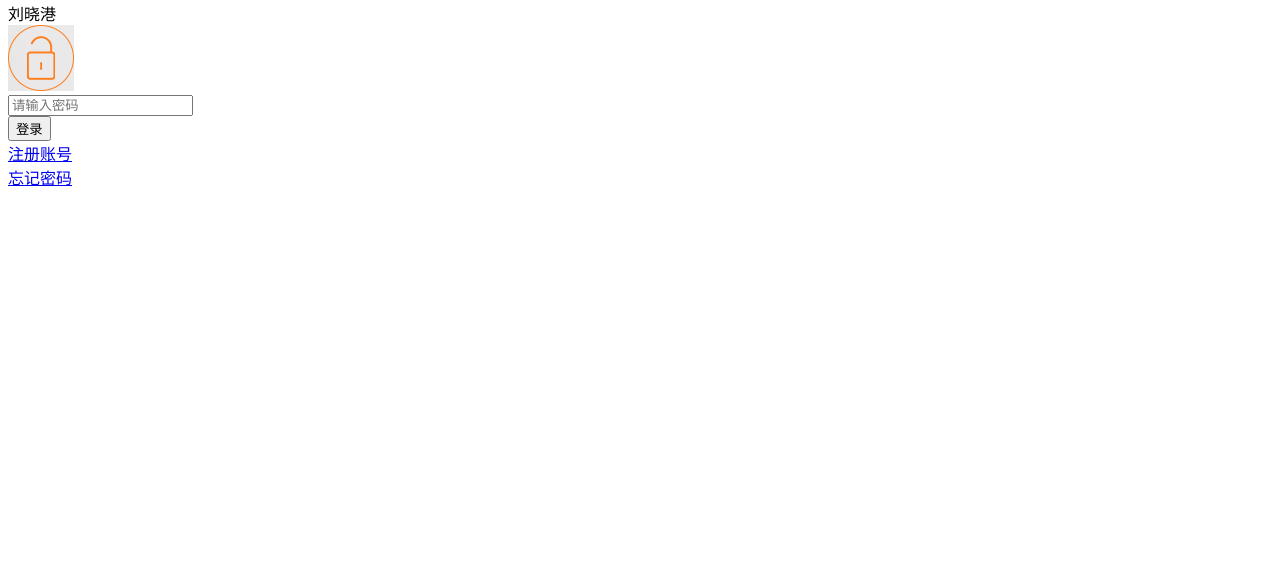
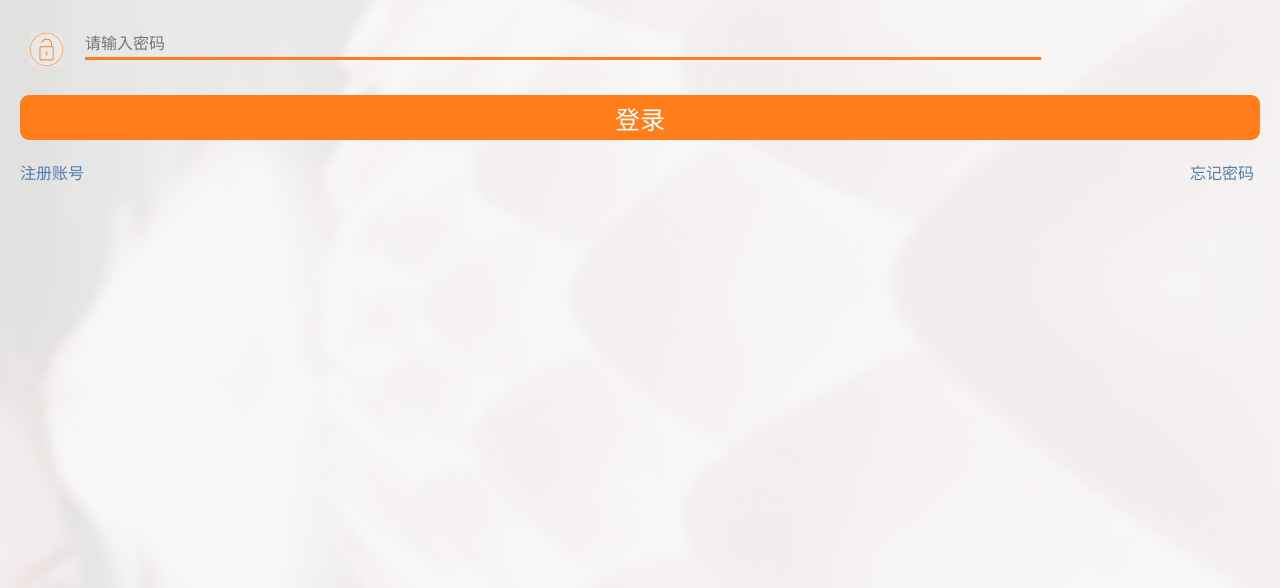
Before and after one commit to SupperLiu/liuxiaogang, a plain HTML site: page YC项目/login2.html in a window 1280 px wide. Shown: the part 212-800 px from the top of the page. Drawn offline with Linux system fonts and the light colour scheme.

Commit message:
修改问题了

```diff
--- a/YC项目/css/login2.less
+++ b/YC项目/css/login2.less
@@ -20,7 +20,7 @@ html,body,.wrap{
         text-align: center;
 
 
-        .login_h_center{
+        .login2_h_center{
             font: "微软雅黑";
             font-size: 18px;
             color: #4d4d4d;
@@ -33,11 +33,11 @@ html,body,.wrap{
     }
     section{
         -webkit-box-flex: 1;
-        .login_s_main{
+        .login2_s_main{
 
             .full(100%,45px,none);
             .box(horizontal);
-            .login_s_m_left{
+            .login2_s_m_left{
                 .full(85px,auto,none);
                 img{
                     .full(32.5px,auto,none);
@@ -45,7 +45,7 @@ html,body,.wrap{
                     margin-top: 3px;
                 }
         }
-        .login_s_m_right{
+        .login2_s_m_right{
             -webkit-box-flex: 1;
             input{
                 .full(80%,30px,none);
@@ -55,12 +55,12 @@ html,body,.wrap{
             }
         }
      }
-     .login_s_main2{
+     .login2_s_main2{
 
             .full(100%,45px,none);
             .box(horizontal);
             margin-top: 10px;
-            .login_s_m_left2{
+            .login2_s_m_left2{
                 .full(85px,auto,none);
                 img{
                     .full(32.5px,auto,none);
@@ -68,7 +68,7 @@ html,body,.wrap{
                     margin-top: 3px;
                 }
         }
-        .login_s_m_right2{
+        .login2_s_m_right2{
             -webkit-box-flex: 1;
             position: relative;
             input{
@@ -79,7 +79,7 @@ html,body,.wrap{
             }
          }
       }
-      .login_s_main3{
+      .login2_s_main3{
           .full(100%,45px,none);
           padding: 20px 20px;
           button{
@@ -91,10 +91,10 @@ html,body,.wrap{
               outline: none;
           }
       }
-      .login_s_main4{
+      .login2_s_main4{
           margin-top: 40px;
           .box(horizontal);
-          .login_s_m4_left{
+          .login2_s_m4_left{
               .full(90px,20px,none);
               a{
                   margin-left: 20px;
@@ -103,10 +103,10 @@ html,body,.wrap{
               }
 
           }
-          .login_s_m4_center{
+          .login2_s_m4_center{
               -webkit-box-flex: 1;
           }
-          .login_s_m4_right{
+          .login2_s_m4_right{
               .full(90px,20px,none);
               a{
                   text-decoration: none;
--- a/YC项目/login2.html
+++ b/YC项目/login2.html
@@ -3,7 +3,7 @@
 	<head>
 		<meta charset="UTF-8">
 		<meta name="viewport" content="initial-scale=1.0, maximum-scale=1.0, user-scalable=no" />
-		<link rel="stylesheet" type="text/css" href="css/login22.css"/>
+		<link rel="stylesheet" type="text/css" href="css/login2.css"/>
 		<title>登录</title>
 	</head>
 	<body>
```
Also changed, not shown: YC项目/css/login.css, YC项目/css/login2.css, YC项目/css/pwdreset.css, YC项目/css/ycshouye.css, YC项目/css/zhuce.css.
